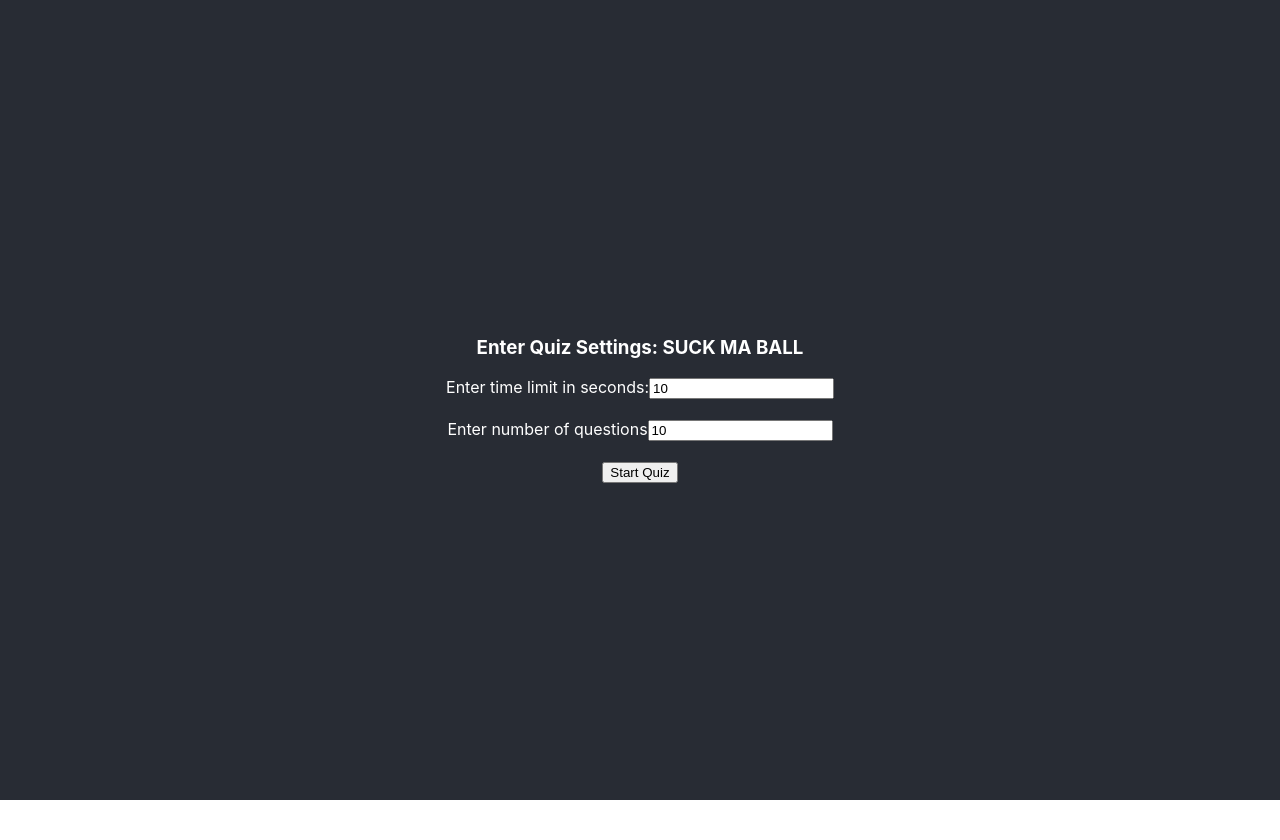
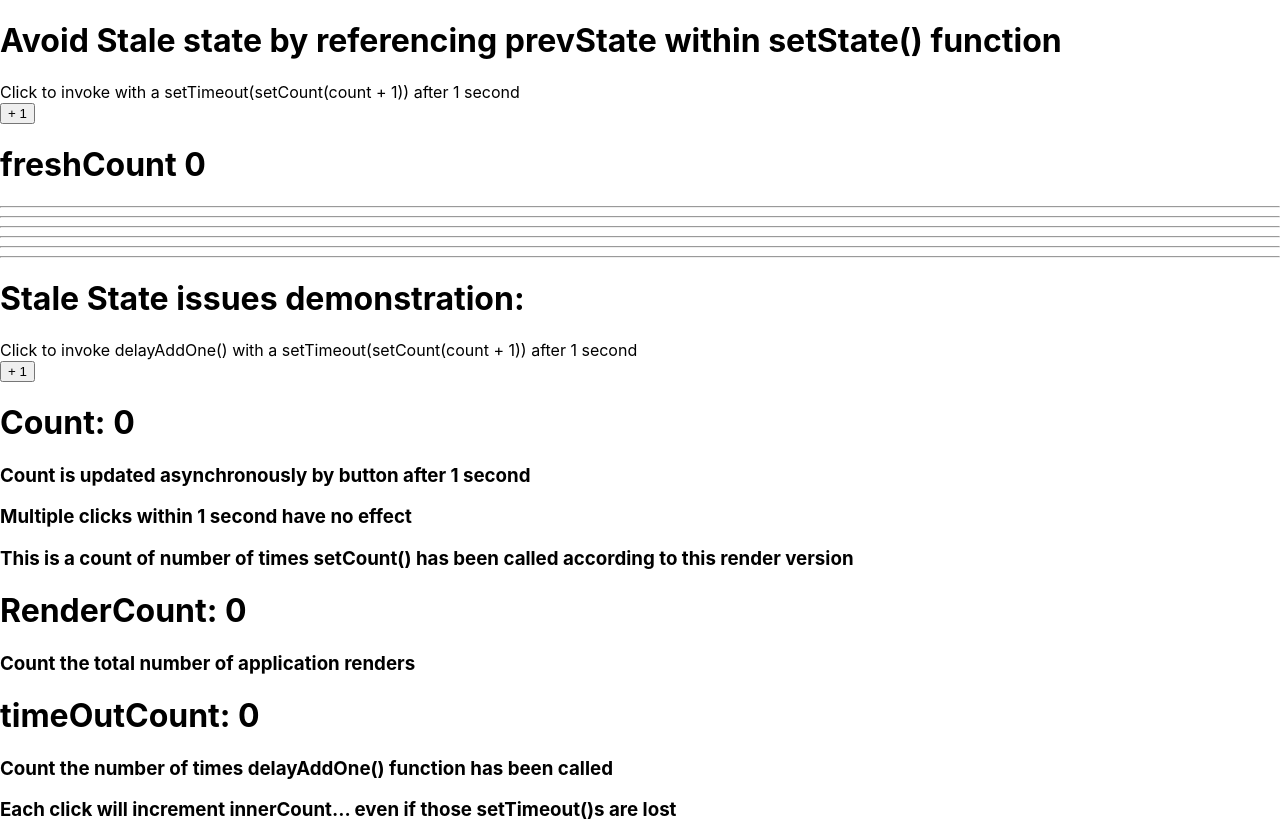
Before and after one commit to forginater/quiz-app, a React (Create React App) app: page / in a window 1280 px wide. Before the commit the page ends 800 px from the top, so only its background shows below. Built offline with nearby package versions, Linux system fonts and the light colour scheme.

Commit message:
tutorials on issues of mutating state directly then updating & Stale data that can emerge from closures (eg with setTimeout() and solutions to avoid this problem

```diff
--- a/src/index.tsx
+++ b/src/index.tsx
@@ -1,15 +1,26 @@
 import React from 'react';
+import memo from 'react';
+import { useState, useEffect, useRef } from 'react';
+
+import {MutateState} from './oldComps/MutateState';
+import {StaleCounter} from './oldComps/StaleCounter';
 import ReactDOM from 'react-dom/client';
+
 import './index.css';
 import App from './App';
 import reportWebVitals from './reportWebVitals';
+
+
+
+
+const app = <App />;
 
 const root = ReactDOM.createRoot(
   document.getElementById('root') as HTMLElement
 );
 root.render(
   <React.StrictMode>
-    <App />
+    <StaleCounter />
   </React.StrictMode>
 );
 
```
